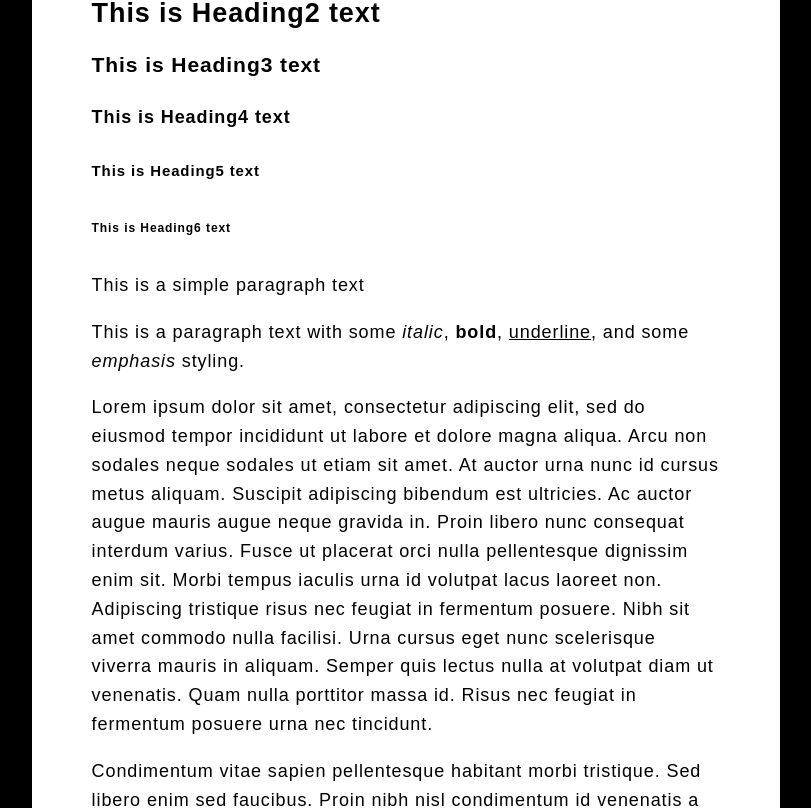
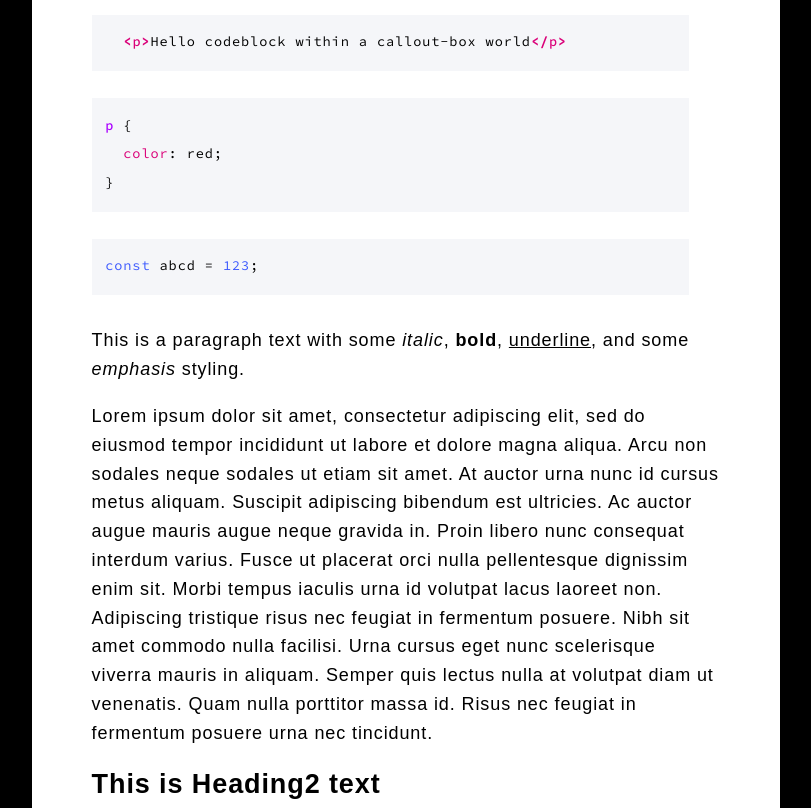
Before and after one commit to krishna-chaitanya-piratla/dev-prep-notes, a React (Create React App) app in the folder frontend/: page / in a window 1280 px wide. Shown: the part 714-1522 px from the top of the page, without its empty margins (234-1045 px from the left). Built offline with nearby package versions, Linux system fonts and the light colour scheme; a web font is replaced by a local one.

Commit message:
Add CodeBlock component

```diff
--- a/frontend/package.json
+++ b/frontend/package.json
@@ -15,6 +15,8 @@
     "@types/react": "^18.3.3",
     "@types/react-dom": "^18.3.0",
     "@types/styled-components": "^5.1.34",
+    "highlight.js": "^11.9.0",
+    "marked": "^13.0.0",
     "mobx": "^6.12.4",
     "mobx-react-lite": "^4.0.7",
     "react": "^18.3.1",
@@ -51,6 +53,7 @@
     ]
   },
   "devDependencies": {
+    "@types/highlight.js": "^10.1.0",
     "@types/react-helmet": "^6.1.11"
   }
 }
--- /dev/null
+++ b/frontend/src/components/CodeBlock.tsx
@@ -0,0 +1,58 @@
+import React, { useEffect, useRef, useState } from 'react';
+import "highlight.js/styles/github.css";
+import { marked } from "marked";
+import hljs from "highlight.js";
+import { StyledCodeBlock } from '../styles/CodeBlock';
+import '../styles/CodeBlockCustomTheme.css';
+
+interface CodeBlockProps {
+  language: string;
+  contents: string;
+}
+
+const CodeBlock: React.FC<CodeBlockProps> = ({ language, contents }) => {
+  const codeBlockRef = useRef<HTMLDivElement | null>(null);
+  const [htmlContent, setHtmlContent] = useState<string>("");
+
+  useEffect(() => {
+    const codeElement = codeBlockRef.current;
+    if (codeElement) {
+      codeElement.querySelectorAll('pre code').forEach((block) => {
+        const htmlBlock = block as HTMLElement;
+        if (htmlBlock.dataset.highlighted === "yes") {
+          // If already highlighted, skip
+          return;
+        }
+        hljs.highlightElement(htmlBlock);
+        htmlBlock.dataset.highlighted = "yes"; // Mark it as highlighted after applying highlightElement
+      });
+    }
+  }, [htmlContent]); // Depend on htmlContent
+
+  useEffect(() => {
+    const markdownContent = `
+\`\`\`${language}
+${contents}
+\`\`\`
+`;
+    // Using a promise to handle async parsing if it occurs
+    const parsedContent = marked.parse(markdownContent);
+    if (parsedContent instanceof Promise) {
+      parsedContent.then(setHtmlContent).catch((error) => {
+        console.error("Error parsing markdown:", error);
+        setHtmlContent(""); // Fallback in case of error
+      });
+    } else {
+      setHtmlContent(parsedContent);
+    }
+  }, [contents, language]);
+
+  return (
+    <StyledCodeBlock
+      dangerouslySetInnerHTML={{ __html: htmlContent }}
+      ref={codeBlockRef}
+    />
+  );
+};
+
+export default CodeBlock;
--- a/frontend/src/components/Page/Page.tsx
+++ b/frontend/src/components/Page/Page.tsx
@@ -3,23 +3,33 @@ import { observer } from 'mobx-react-lite';
 import dataStore from '../../stores/DataStore';
 import { BannerWrapper, ContentWrapper, PageWrapper } from '../../styles/Page/Page';
 import Banner from './Banner';
+import CodeBlock from '../CodeBlock';
+import { Content } from '../../types/Page';
 
-const renderContent = (content: any) => {
+const renderContent = (content: Content) => {
   switch (content.type) {
     case 'h1':
-      return <h1 id={content.id}>{content.contents}</h1>;
+      return <h1 id={content.id}>{content.contents as string}</h1>;
     case 'h2':
-      return <h2 id={content.id}>{content.contents}</h2>;
+      return <h2 id={content.id}>{content.contents as string}</h2>;
     case 'h3':
-      return <h3 id={content.id}>{content.contents}</h3>;
+      return <h3 id={content.id}>{content.contents as string}</h3>;
     case 'h4':
-      return <h4 id={content.id}>{content.contents}</h4>;
+      return <h4 id={content.id}>{content.contents as string}</h4>;
     case 'h5':
-      return <h5 id={content.id}>{content.contents}</h5>;
+      return <h5 id={content.id}>{content.contents as string}</h5>;
     case 'h6':
-      return <h6 id={content.id}>{content.contents}</h6>;
+      return <h6 id={content.id}>{content.contents as string}</h6>;
     case 'p':
-      return <p id={content.id} dangerouslySetInnerHTML={{ __html: content.contents }}></p>;
+      return <p id={content.id} dangerouslySetInnerHTML={{ __html: content.contents as string }}></p>;
+    case 'code-block':
+      return (
+        <div id={content.id}>
+          {(content.contents as Content[]).map((item, index) => (
+            <CodeBlock key={index} language={item.type} contents={item.contents as string} />
+          ))}
+        </div>
+      );
     default:
       return null;
   }
@@ -40,7 +50,7 @@ const Page: React.FC = observer(() => {
       <ContentWrapper>
         {currentPage.contents.map((block, index) => (
           <div key={index}>
-            {block.contents.map((content: any) => (
+            {block.contents.map((content: Content) => (
               <div key={content.id}>{renderContent(content)}</div>
             ))}
           </div>
--- a/frontend/src/components/PageNavigation/PageNavigation.tsx
+++ b/frontend/src/components/PageNavigation/PageNavigation.tsx
@@ -1,7 +1,8 @@
-import React, { useEffect, useState } from 'react';
+import React, { useEffect, useState, ReactNode } from 'react';
 import { observer } from 'mobx-react-lite';
 import dataStore from '../../stores/DataStore';
 import { PageNavigationWrapper, NavigationItem, PageNavigationHeader, Circle } from '../../styles/PageNavigation/PageNavigation';
+import { Content } from '../../types/Page';
 
 const scrollToSection = (id: string, setSelectedId: React.Dispatch<React.SetStateAction<string | null>>) => {
   const element = document.getElementById(id);
@@ -62,6 +63,18 @@ const PageNavigation: React.FC = observer(() => {
     }))
   );
 
+  const renderContent = (content: string | Content[]): ReactNode => {
+    if (typeof content === 'string') {
+      return content;
+    } else if (Array.isArray(content)) {
+      return content.map((nestedContent, index) => (
+        <div key={index}>{renderContent(nestedContent.contents)}</div>
+      ));
+    } else {
+      return null;
+    }
+  };
+
   return (
     <PageNavigationWrapper>
       <PageNavigationHeader>Contents</PageNavigationHeader>
@@ -74,7 +87,7 @@ const PageNavigation: React.FC = observer(() => {
             onClick={() => scrollToSection(header.id!, setSelectedId)}
           >
             <Circle isActive={selectedId === header.id} />
-            {header.contents}
+            {renderContent(header.contents as string | Content[])}
           </NavigationItem>
         ))}
       </div>
--- a/frontend/src/data/sample.ts
+++ b/frontend/src/data/sample.ts
@@ -20,30 +20,35 @@ export const dummy_page_01 = {
                 "type": "h1",
                 "contents": "This is Heading1 text"
                 },
+
                 {
-                    "type": "h2",
-                    "contents": "This is Heading2 text"
+                    "type": "code-block",
+                    "contents": [
+                        {
+                            "type": "html",
+                            "contents": "  <p>Hello codeblock within a callout-box world</p>\n"
+                        }
+                    ]
                 },
                 {
-                    "type": "h3",
-                    "contents": "This is Heading3 text"
+                    "type": "code-block",
+                    "contents": [
+                        {
+                            "type": "css",
+                            "contents": "p {\n  color: red;\n}\n"
+                        }
+                    ]
                 },
                 {
-                    "type": "h4",
-                    "contents": "This is Heading4 text"
+                    "type": "code-block",
+                    "contents": [
+                        {
+                            "type": "javascript",
+                            "contents": "const abcd = 123;\n"
+                        }
+                    ]
                 },
-                {
-                    "type": "h5",
-                    "contents": "This is Heading5 text"
-                },
-                {
-                    "type": "h6",
-                    "contents": "This is Heading6 text"
-                },
-                {
-                    "type": "p",
-                    "contents": "This is a simple paragraph text"
-                },
+
                 {
                     "type": "p",
                     "contents": "This is a paragraph text with some <i>italic</i>, <b>bold</b>, <u>underline</u>, and some <em>emphasis</em> styling."
@@ -51,6 +56,10 @@ export const dummy_page_01 = {
                 {
                     "type": "p",
                     "contents": "Lorem ipsum dolor sit amet, consectetur adipiscing elit, sed do eiusmod tempor incididunt ut labore et dolore magna aliqua. Arcu non sodales neque sodales ut etiam sit amet. At auctor urna nunc id cursus metus aliquam. Suscipit adipiscing bibendum est ultricies. Ac auctor augue mauris augue neque gravida in. Proin libero nunc consequat interdum varius. Fusce ut placerat orci nulla pellentesque dignissim enim sit. Morbi tempus iaculis urna id volutpat lacus laoreet non. Adipiscing tristique risus nec feugiat in fermentum posuere. Nibh sit amet commodo nulla facilisi. Urna cursus eget nunc scelerisque viverra mauris in aliquam. Semper quis lectus nulla at volutpat diam ut venenatis. Quam nulla porttitor massa id. Risus nec feugiat in fermentum posuere urna nec tincidunt."
+                },
+                {
+                    "type": "h2",
+                    "contents": "This is Heading2 text"
                 },
                 {
                     "type": "p",
--- /dev/null
+++ b/frontend/src/styles/CodeBlock.tsx
@@ -0,0 +1,10 @@
+import styled from 'styled-components';
+
+export const StyledCodeBlock = styled.div`
+  font-family: "Source Code Pro", "Fira Mono", monospace;
+  max-width: 95%;
+  overflow-x: auto;
+  word-wrap: break-word;
+  font-size: 0.85rem;
+  margin: 0;
+`;
--- /dev/null
+++ b/frontend/src/styles/CodeBlockCustomTheme.css
@@ -0,0 +1,159 @@
+.hljs {
+    background: #f5f6f9 !important;
+    color: #000000;
+    font-family: "Source Code Pro", "Fira Mono", monospace;
+    font-size: 0.85rem;
+  }
+
+  .hljs *::selection {
+    background-color: #c5ccd3d9; /* Light gray background */
+    color: inherit;  /* Inherits the text color from the element itself */
+}
+
+
+  .hljs-keyword, .hljs-selector-tag, .hljs-literal, .hljs-section, .hljs-link {
+    color: #aa00ff;
+  }
+
+  .hljs-function .hljs-keyword {
+    color: #aa00ff;
+  }
+
+  .hljs-string {
+    color: #CE9178;
+  }
+
+  .hljs-comment, .hljs-quote {
+    color: #6272a4;
+  }
+
+  .hljs-doctag, .hljs-formula {
+    color: #f8f8f2;
+  }
+
+  .hljs-meta .hljs-keyword {
+    color: #ff79c6;
+  }
+
+  .hljs-meta {
+    color: #f8f8f2;
+  }
+
+  .hljs-attr {
+    color: #da0079;
+  }
+
+  .hljs-attribute {
+    color: #da0079;
+  }
+
+  .hljs-builtin-name {
+    color: #66d9ef;
+  }
+
+  .hljs-section {
+    color: #ff79c6;
+  }
+
+  .hljs-tag {
+    font-weight: 700;
+    color: #da0079;
+  }
+
+  .hljs-type {
+    color: #66d9ef;
+  }
+
+  .hljs-symbol {
+    color: #66d9ef;
+  }
+
+  .hljs-bullet {
+    color: #8be9fd;
+  }
+
+  .hljs-addition {
+    color: #50fa7b;
+  }
+
+  .hljs-variable, .hljs-template-variable {
+    color: #ff79c6;
+  }
+
+  .hljs-template-tag, .hljs-string {
+    color: #CE9178;
+  }
+
+  .hljs-title {
+    color: #da0079;
+  }
+
+  .hljs-name {
+    color: #da0079;
+  }
+
+  hljs-title class_{
+    font-weight: 400;
+  }
+
+  .hljs-deletion {
+    color: #ff5555;
+  }
+
+  .hljs-number, .hljs-selector-id {
+    color: #bd93f9;
+  }
+
+  .hljs-emphasis {
+    font-style: italic;
+  }
+
+  .hljs-strong {
+    font-weight: bold;
+  }
+
+  .hljs::selection {
+    background-color: #c5ccd3d9;
+    color:#000000;
+  }
+
+  .hljs-name, .hljs-quote, .hljs-selector-pseudo {
+    font-weight: 500;
+    color: #da0079 !important;
+}
+
+.hljs-attr, .hljs-attribute, .hljs-literal, .hljs-meta, .hljs-number, .hljs-operator, .hljs-variable, .hljs-selector-attr, .hljs-selector-class, .hljs-selector-id {
+  color: #aa00ff !important;
+  font-weight: normal;
+}
+
+.hljs-regexp, .hljs-string, .hljs-meta .hljs-string {
+  color: #c86c48 !important;
+  font-weight: normal;
+}
+
+.hljs-selector-tag {
+  color: #aa00ff !important;
+  font-weight: 500;
+}
+
+.hljs-attribute {
+  color: #da0079 !important;
+}
+
+.hljs-keyword, .hljs-number {
+  color: #3d5afe !important;
+}
+
+.editable-code-block {
+  border: 1px solid #ccc;
+  padding: 10px;
+  margin: 10px;
+}
+
+.code-preview {
+  margin-top: 10px;
+  background: #f5f6f9;
+  padding: 10px;
+  border: 1px solid #ddd;
+}
--- a/frontend/src/styles/Page/Page.tsx
+++ b/frontend/src/styles/Page/Page.tsx
@@ -27,6 +27,4 @@ export const ContentWrapper = styled.div `
   font-size: calc(1.125*var(--base-text-size));
   line-height: calc(1.125*var(--base-line-height));
   letter-spacing: 0.9px;
-
-
 `;
--- a/frontend/src/types/Page.ts
+++ b/frontend/src/types/Page.ts
@@ -1,6 +1,6 @@
 export interface Content {
   type: string;
-  contents: string;
+  contents: string | Content[];
   id?: string;
 }
 
```
Also changed, not shown: frontend/src/components/StyleHelmet.tsx (+7 -0 lines), 1 other file (tests, documents, lock files or other folders).
